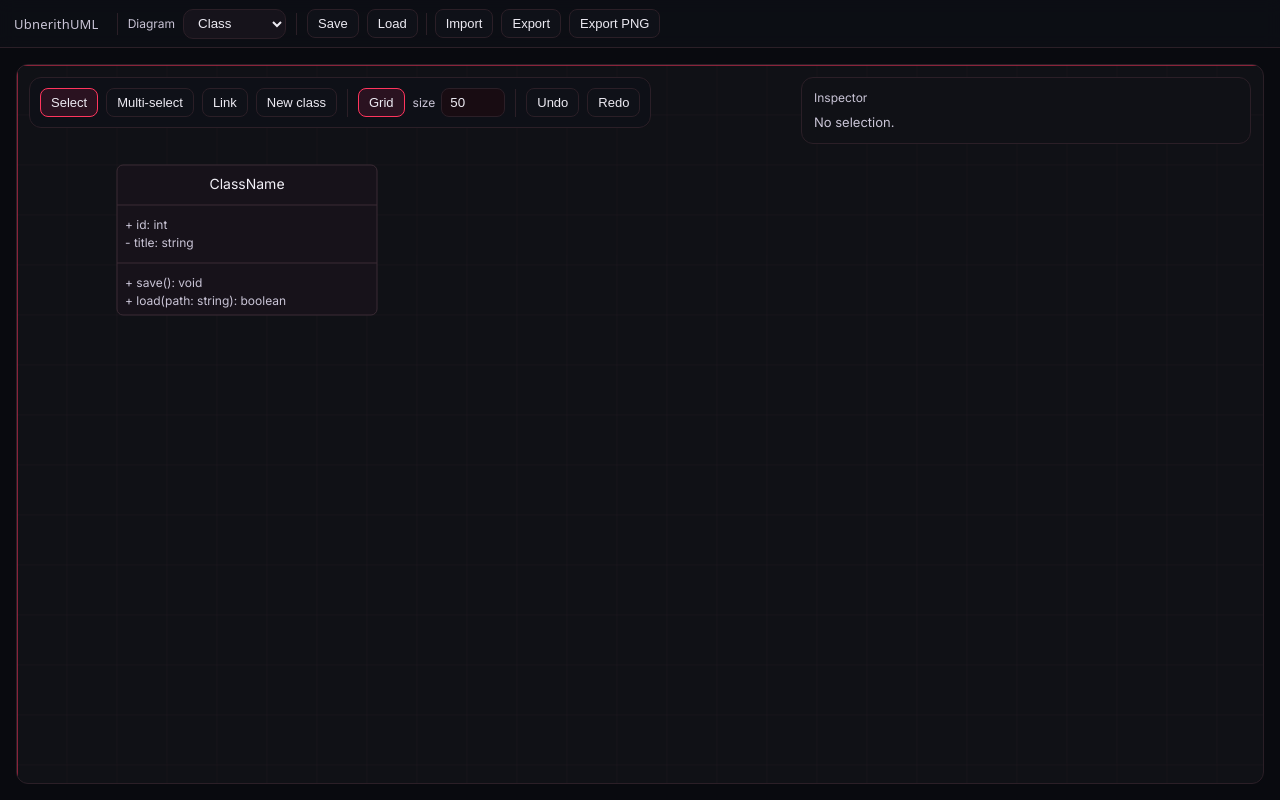
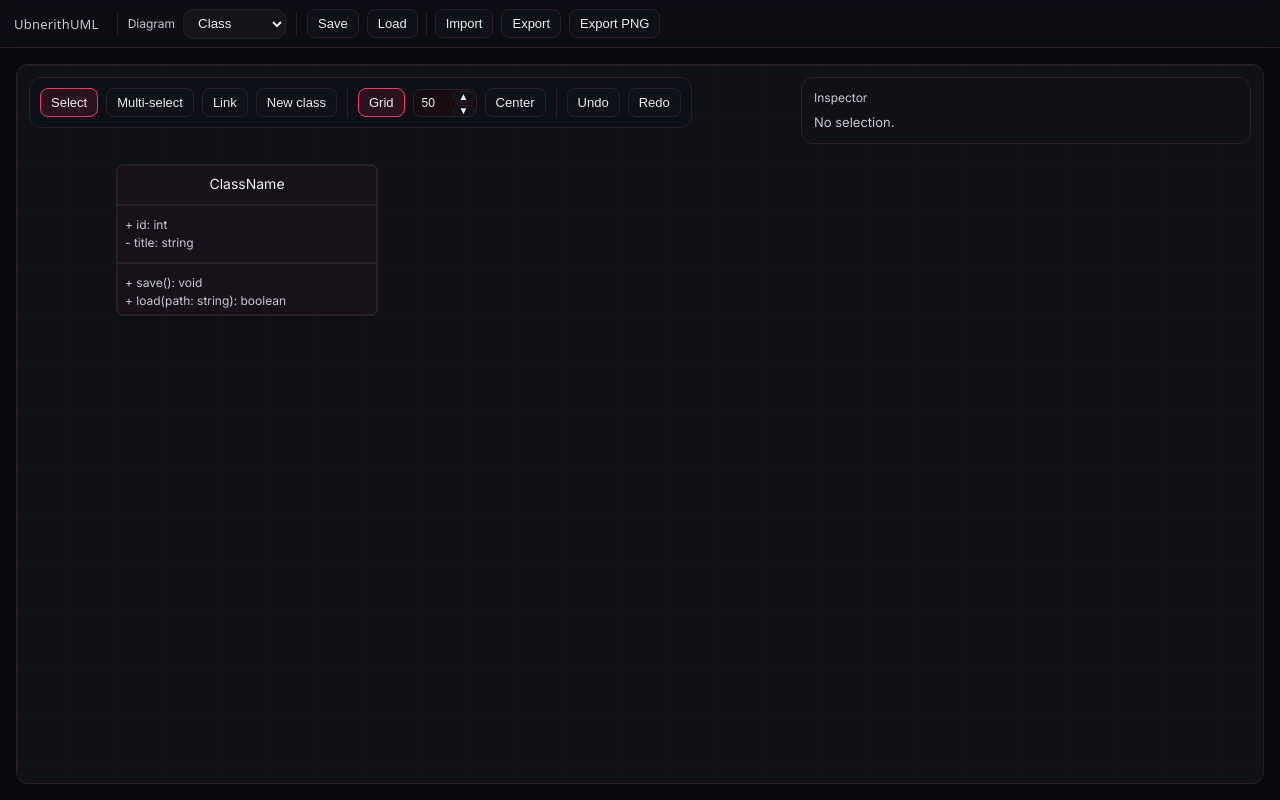
Before and after one commit to riphyr/UML-Software, a React (Vite) app in the folder app/: page / in a window 1280 px wide. Built offline with nearby package versions, Linux system fonts and the light colour scheme.

Commit message:
Fix hotbar & export mode

```diff
--- a/app/src/components/DiagramCanvas.tsx
+++ b/app/src/components/DiagramCanvas.tsx
@@ -356,6 +356,7 @@ function ClassDiagramSurface(p: SurfaceProps) {
                     grid={state.grid}
                     toggleGrid={() => state.setGrid((g) => ({ ...g, enabled: !g.enabled }))}
                     setGridSize={(n) => state.setGrid((g) => ({ ...g, size: Math.max(10, Math.round(n)) }))}
+                    recenter={() => cameraApi.setCamera({ x: 0, y: 0, scale: 1 })}
                     undo={() => undoApi.undo()}
                     redo={() => undoApi.redo()}
                 />
@@ -431,13 +432,14 @@ function ClassDiagramSurface(p: SurfaceProps) {
 
                     <g transform={`translate(${cameraApi.camera.x}, ${cameraApi.camera.y}) scale(${cameraApi.camera.scale})`}>
                         <Grid
-                            width={2000}
-                            height={2000}
+                            width={0}
+                            height={0}
                             scale={cameraApi.camera.scale}
                             enabled={state.grid.enabled}
                             base={state.grid.size}
+                            extent={200000}
                         />
-                        <Axes />
+                        <Axes scale={cameraApi.camera.scale} extent={200000} />
 
                         <RelationLayer
                             relations={state.relations}
--- a/app/src/components/activity/ActivityToolbar.tsx
+++ b/app/src/components/activity/ActivityToolbar.tsx
@@ -1,41 +1,136 @@
-import React from "react";
+import ToolbarButton from "../ui/toolbar/ToolbarButton";
+import NumberSpinner from "../ui/toolbar/NumberSpinner";
 import type { ActivityMode } from "./canvas/useActivityState";
-
-function Btn(p: { active?: boolean; onClick: () => void; children: React.ReactNode }) {
-    return (
-        <button
-            onClick={p.onClick}
-            style={{
-                padding: "6px 10px",
-                borderRadius: 10,
-                border: `1px solid ${p.active ? "var(--accent)" : "var(--border)"}`,
-                background: "#101116",
-                color: "#eceaf2",
-                fontSize: 12,
-                cursor: "pointer",
-            }}
-        >
-            {p.children}
-        </button>
-    );
-}
 
 export default function ActivityToolbar(p: {
     mode: ActivityMode;
     setMode: (m: ActivityMode) => void;
+
+    grid: { enabled: boolean; size: number };
+    toggleGrid: () => void;
+    setGridSize: (n: number) => void;
+    recenter: () => void;
+
     undo: () => void;
     redo: () => void;
 }) {
     return (
-        <div style={{ position: "absolute", top: 12, left: 12, zIndex: 10, display: "flex", gap: 8, flexWrap: "wrap" }}>
-            <Btn active={p.mode === "select"} onClick={() => p.setMode("select")}>Select</Btn>
-            <Btn active={p.mode === "addInitial"} onClick={() => p.setMode("addInitial")}>Initial</Btn>
-            <Btn active={p.mode === "addAction"} onClick={() => p.setMode("addAction")}>Action</Btn>
-            <Btn active={p.mode === "addDecision"} onClick={() => p.setMode("addDecision")}>Decision</Btn>
-            <Btn active={p.mode === "addFinal"} onClick={() => p.setMode("addFinal")}>Final</Btn>
-            <Btn active={p.mode === "linkControl"} onClick={() => p.setMode("linkControl")}>Link</Btn>
-            <Btn onClick={p.undo}>Undo</Btn>
-            <Btn onClick={p.redo}>Redo</Btn>
+        <div
+            style={{
+                position: "absolute",
+                top: 12,
+                left: 12,
+                display: "flex",
+                gap: 10,
+                alignItems: "center",
+                padding: 10,
+                borderRadius: 12,
+                border: "1px solid #2b1f27",
+                background: "rgba(15, 17, 24, 0.85)",
+                backdropFilter: "blur(6px)",
+                zIndex: 10,
+                flexWrap: "wrap",
+            }}
+        >
+            {/* Main tools */}
+            <div style={{ display: "flex", gap: 8, flexWrap: "wrap" }}>
+                <ToolbarButton active={p.mode === "select"} title="Select (V)" onClick={() => p.setMode("select")}>
+                    Select
+                </ToolbarButton>
+
+                <ToolbarButton
+                    active={p.mode === "linkControl"}
+                    title="Control flow link (L)"
+                    onClick={() => p.setMode("linkControl")}
+                >
+                    Link
+                </ToolbarButton>
+
+                <ToolbarButton
+                    active={p.mode === "linkObject"}
+                    title="Object flow link (Shift+L)"
+                    onClick={() => p.setMode("linkObject")}
+                >
+                    Obj link
+                </ToolbarButton>
+            </div>
+
+            <div style={{ width: 1, height: 28, background: "#2b1f27" }} />
+
+            {/* Node creation */}
+            <div style={{ display: "flex", gap: 8, flexWrap: "wrap" }}>
+                <ToolbarButton active={p.mode === "addAction"} title="Add Action (A)" onClick={() => p.setMode("addAction")}>
+                    Action
+                </ToolbarButton>
+                <ToolbarButton
+                    active={p.mode === "addDecision"}
+                    title="Add Decision (D)"
+                    onClick={() => p.setMode("addDecision")}
+                >
+                    Decision
+                </ToolbarButton>
+                <ToolbarButton active={p.mode === "addMerge"} title="Add Merge (E)" onClick={() => p.setMode("addMerge")}>
+                    Merge
+                </ToolbarButton>
+                <ToolbarButton active={p.mode === "addFork"} title="Add Fork (F)" onClick={() => p.setMode("addFork")}>
+                    Fork
+                </ToolbarButton>
+                <ToolbarButton active={p.mode === "addJoin"} title="Add Join (J)" onClick={() => p.setMode("addJoin")}>
+                    Join
+                </ToolbarButton>
+                <ToolbarButton
+                    active={p.mode === "addObject"}
+                    title="Add Object (O)"
+                    onClick={() => p.setMode("addObject")}
+                >
+                    Object
+                </ToolbarButton>
+                <ToolbarButton
+                    active={p.mode === "addInitial"}
+                    title="Add Initial (I)"
+                    onClick={() => p.setMode("addInitial")}
+                >
+                    Initial
+                </ToolbarButton>
+                <ToolbarButton active={p.mode === "addFinal"} title="Add Final (X)" onClick={() => p.setMode("addFinal")}>
+                    Final
+                </ToolbarButton>
+            </div>
+
+            <div style={{ width: 1, height: 28, background: "#2b1f27" }} />
+
+            {/* Grid */}
+            <div style={{ display: "flex", gap: 8, alignItems: "center" }}>
+                <ToolbarButton active={p.grid.enabled} title="Toggle grid (G)" onClick={p.toggleGrid}>
+                    Grid
+                </ToolbarButton>
+
+                <label style={{ display: "flex", gap: 6, alignItems: "center", color: "#c9c4d6", fontSize: 12 }}>
+                    size
+                    <NumberSpinner
+                        value={p.grid.size}
+                        min={10}
+                        step={10}
+                        onChange={(v) => p.setGridSize(Math.max(4, Math.floor(v)))}
+                    />
+                </label>
+
+                <ToolbarButton title="Recenter view" onClick={p.recenter}>
+                    Center
+                </ToolbarButton>
+            </div>
+
+            <div style={{ width: 1, height: 28, background: "#2b1f27" }} />
+
+            {/* Undo/redo */}
+            <div style={{ display: "flex", gap: 8 }}>
+                <ToolbarButton title="Undo (Ctrl+Z)" onClick={p.undo}>
+                    Undo
+                </ToolbarButton>
+                <ToolbarButton title="Redo (Ctrl+Y / Ctrl+Shift+Z)" onClick={p.redo}>
+                    Redo
+                </ToolbarButton>
+            </div>
         </div>
     );
 }
--- a/app/src/components/activity/canvas/ActivityAxes.tsx
+++ b/app/src/components/activity/canvas/ActivityAxes.tsx
@@ -1,8 +1,11 @@
-export default function ActivityAxes(p: { scale: number }) {
+export default function ActivityAxes(p: { scale: number; extent?: number }) {
+    const extent = p.extent ?? 200000;
+    const sw = 2 / p.scale;
+
     return (
-        <g>
-            <line x1={0} y1={0} x2={2000} y2={0} stroke="rgba(255,255,255,0.08)" strokeWidth={2 / p.scale} />
-            <line x1={0} y1={0} x2={0} y2={2000} stroke="rgba(255,255,255,0.08)" strokeWidth={2 / p.scale} />
+        <g pointerEvents="none">
+            <line x1={-extent} y1={0} x2={extent} y2={0} stroke="rgba(255,255,255,0.08)" strokeWidth={sw} />
+            <line x1={0} y1={-extent} x2={0} y2={extent} stroke="rgba(255,255,255,0.08)" strokeWidth={sw} />
         </g>
     );
 }
--- a/app/src/components/activity/canvas/ActivityGrid.tsx
+++ b/app/src/components/activity/canvas/ActivityGrid.tsx
@@ -1,47 +1,38 @@
-import React from "react";
-
 export default function ActivityGrid(p: {
-    width: number;
-    height: number;
     scale: number;
     enabled: boolean;
     base: number;
+    extent?: number; // half-size in world units
 }) {
     if (!p.enabled) return null;
 
-    const step = p.base;
-    const w = p.width;
-    const h = p.height;
+    const step = Math.max(4, Math.round(p.base));
+    const extent = p.extent ?? 200000; // very large world area
 
-    const lines: React.ReactNode[] = [];
+    // Per-step id avoids pattern collisions if we change the grid size.
+    const patternId = `activity-grid-${step}`;
+    const sw = 1 / p.scale;
 
-    for (let x = 0; x <= w; x += step) {
-        lines.push(
-            <line
-                key={`vx${x}`}
-                x1={x}
-                y1={0}
-                x2={x}
-                y2={h}
-                stroke="rgba(255,255,255,0.04)"
-                strokeWidth={1 / p.scale}
+    return (
+        <g pointerEvents="none">
+            <defs>
+                <pattern id={patternId} width={step} height={step} patternUnits="userSpaceOnUse">
+                    <path
+                        d={`M ${step} 0 L 0 0 0 ${step}`}
+                        fill="none"
+                        stroke="rgba(255,255,255,0.04)"
+                        strokeWidth={sw}
+                    />
+                </pattern>
+            </defs>
+
+            <rect
+                x={-extent}
+                y={-extent}
+                width={extent * 2}
+                height={extent * 2}
+                fill={`url(#${patternId})`}
             />
-        );
-    }
-
-    for (let y = 0; y <= h; y += step) {
-        lines.push(
-            <line
-                key={`hy${y}`}
-                x1={0}
-                y1={y}
-                x2={w}
-                y2={y}
-                stroke="rgba(255,255,255,0.04)"
-                strokeWidth={1 / p.scale}
-            />
-        );
-    }
-
-    return <g>{lines}</g>;
+        </g>
+    );
 }
--- a/app/src/components/activity/canvas/useActivityCamera.ts
+++ b/app/src/components/activity/canvas/useActivityCamera.ts
@@ -33,11 +33,15 @@ export function useActivityCamera(svgRef: React.RefObject<SVGSVGElement | null>)
         });
     }
 
-    function onMouseDown(e: React.MouseEvent) {
-        if (e.button !== 1) return; // middle mouse
+    function beginPan(e: React.MouseEvent) {
         const rect = svgRef.current?.getBoundingClientRect();
         if (!rect) return;
         panRef.current = { active: true, sx: e.clientX, sy: e.clientY, cx: camera.x, cy: camera.y };
+    }
+
+    function onMouseDown(e: React.MouseEvent) {
+        if (e.button !== 1) return; // middle mouse
+        beginPan(e);
     }
 
     function onMouseMove(e: React.MouseEvent) {
@@ -51,5 +55,5 @@ export function useActivityCamera(svgRef: React.RefObject<SVGSVGElement | null>)
         panRef.current.active = false;
     }
 
-    return { camera, setCamera, onWheel, onMouseDown, onMouseMove, onMouseUp, isPanning: panRef.current.active };
+    return { camera, setCamera, onWheel, onMouseDown, onMouseMove, onMouseUp, beginPan, isPanning: panRef.current.active };
 }
--- a/app/src/components/canvas/Axes.tsx
+++ b/app/src/components/canvas/Axes.tsx
@@ -1,9 +1,12 @@
-export default function Axes() {
+export default function Axes(p: { scale?: number; extent?: number } = {}) {
+    const extent = p.extent ?? 200000;
+    const scale = p.scale ?? 1;
+    const sw = 1 / scale;
+
     return (
-        <g data-export="ignore">
-            <line x1={-5000} y1={0} x2={5000} y2={0} stroke="#ff355d" strokeWidth={1} />
-            <line x1={0} y1={-5000} x2={0} y2={5000} stroke="#ff355d" strokeWidth={1} />
-            <circle cx={0} cy={0} r={4} fill="#ff355d" />
+        <g data-export="ignore" pointerEvents="none">
+            <line x1={-extent} y1={0} x2={extent} y2={0} stroke="rgba(255,255,255,0.08)" strokeWidth={sw} />
+            <line x1={0} y1={-extent} x2={0} y2={extent} stroke="rgba(255,255,255,0.08)" strokeWidth={sw} />
         </g>
     );
 }
--- a/app/src/components/canvas/Grid.tsx
+++ b/app/src/components/canvas/Grid.tsx
@@ -1,53 +1,39 @@
 type Props = {
-    width: number;
-    height: number;
+    width: number;   // conservé pour compat, non utilisé
+    height: number;  // conservé pour compat, non utilisé
     scale: number;
     enabled?: boolean;
     base?: number;
+    extent?: number; // NEW
 };
 
-export default function Grid({ width, height, scale, enabled = true, base = 50 }: Props) {
+export default function Grid({ scale, enabled = true, base = 50, extent = 200000 }: Props) {
     if (!enabled) return null;
 
     const BASE = base;
     const step = BASE * Math.pow(2, Math.floor(Math.log2(1 / scale)));
 
-    const linesX = Math.ceil(width / step);
-    const linesY = Math.ceil(height / step);
+    // stroke constant on screen
+    const sw = 1 / scale;
+
+    const patternId = `uml-grid-${BASE}-${Math.round(step)}`;
 
     const opacity = scale < 0.6 ? 0.15 : 0.3;
 
-    const lines = [];
+    return (
+        <g data-export="ignore" pointerEvents="none" opacity={opacity}>
+            <defs>
+                <pattern id={patternId} width={step} height={step} patternUnits="userSpaceOnUse">
+                    <path
+                        d={`M ${step} 0 L 0 0 0 ${step}`}
+                        fill="none"
+                        stroke="#2b1f27"
+                        strokeWidth={sw}
+                    />
+                </pattern>
+            </defs>
 
-    for (let i = -linesX; i <= linesX; i++) {
-        lines.push(
-            <line
-                key={`x-${i}`}
-                x1={i * step}
-                y1={-linesY * step}
-                x2={i * step}
-                y2={linesY * step}
-                stroke="#2b1f27"
-                strokeWidth={1}
-                opacity={opacity}
-            />
-        );
-    }
-
-    for (let j = -linesY; j <= linesY; j++) {
-        lines.push(
-            <line
-                key={`y-${j}`}
-                x1={-linesX * step}
-                y1={j * step}
-                x2={linesX * step}
-                y2={j * step}
-                stroke="#2b1f27"
-                strokeWidth={1}
-                opacity={opacity}
-            />
-        );
-    }
-
-    return <g data-export="ignore">{lines}</g>;
+            <rect x={-extent} y={-extent} width={extent * 2} height={extent * 2} fill={`url(#${patternId})`} />
+        </g>
+    );
 }
--- /dev/null
+++ b/app/src/components/ui/toolbar/NumberSpinner.tsx
@@ -0,0 +1,88 @@
+import ToolbarButton from "./ToolbarButton";
+
+export default function NumberSpinner(p: {
+    value: number;
+    onChange: (v: number) => void;
+    min?: number;
+    step?: number;
+    width?: number;
+}) {
+    const min = p.min ?? -Infinity;
+    const step = p.step ?? 1;
+    const w = p.width ?? 64;
+
+    const set = (v: number) => p.onChange(Math.max(min, v));
+
+    return (
+        <div style={{ position: "relative", width: w }}>
+            <input
+                type="number"
+                value={p.value}
+                step={step}
+                min={Number.isFinite(min) ? min : undefined}
+                onChange={(e) => {
+                    const n = Number(e.target.value);
+                    if (Number.isFinite(n)) set(n);
+                }}
+                style={{
+                    width: "100%",
+                    padding: "6px 28px 6px 8px", // right padding for buttons
+                    borderRadius: 8,
+                    border: "1px solid #2b1f27",
+                    background: "#180c12",
+                    color: "#eceaf2",
+                    outline: "none",
+                    fontSize: 12,
+                }}
+            />
+
+            <div
+                style={{
+                    position: "absolute",
+                    top: 2,
+                    right: 2,
+                    bottom: 2,
+                    width: 22,
+                    display: "flex",
+                    flexDirection: "column",
+                    gap: 2,
+                }}
+            >
+                <ToolbarButton
+                    title="Increase"
+                    onClick={() => set(p.value + step)}
+                    style={{
+                        padding: 0,
+                        minWidth: 0,
+                        height: "50%",
+                        borderRadius: 6,
+                        display: "flex",
+                        alignItems: "center",
+                        justifyContent: "center",
+                        lineHeight: 1,
+                        fontSize: 10,
+                    }}
+                >
+                    ▲
+                </ToolbarButton>
+                <ToolbarButton
+                    title="Decrease"
+                    onClick={() => set(p.value - step)}
+                    style={{
+                        padding: 0,
+                        minWidth: 0,
+                        height: "50%",
+                        borderRadius: 6,
+                        display: "flex",
+                        alignItems: "center",
+                        justifyContent: "center",
+                        lineHeight: 1,
+                        fontSize: 10,
+                    }}
+                >
+                    ▼
+                </ToolbarButton>
+            </div>
+        </div>
+    );
+}
--- a/app/src/components/ui/toolbar/Toolbar.tsx
+++ b/app/src/components/ui/toolbar/Toolbar.tsx
@@ -1,4 +1,5 @@
 import ToolbarButton from "./ToolbarButton";
+import NumberSpinner from "./NumberSpinner";
 import type { EditorMode, GridState } from "../../../model/ui";
 
 export default function Toolbar(p: {
@@ -11,6 +12,8 @@ export default function Toolbar(p: {
 
     undo: () => void;
     redo: () => void;
+
+    recenter: () => void;
 }) {
     return (
         <div
@@ -55,24 +58,16 @@ export default function Toolbar(p: {
                     Grid
                 </ToolbarButton>
 
-                <label style={{ display: "flex", gap: 6, alignItems: "center", color: "#c9c4d6", fontSize: 12 }}>
-                    size
-                    <input
-                        type="number"
-                        value={p.grid.size}
-                        min={10}
-                        step={10}
-                        onChange={(e) => p.setGridSize(Number(e.target.value) || 10)}
-                        style={{
-                            width: 64,
-                            padding: "6px 8px",
-                            borderRadius: 8,
-                            border: "1px solid #2b1f27",
-                            background: "#180c12",
-                            color: "#eceaf2",
-                        }}
-                    />
-                </label>
+                <NumberSpinner
+                    value={p.grid.size}
+                    min={10}
+                    step={10}
+                    onChange={(v) => p.setGridSize(Math.max(4, Math.floor(v)))}
+                />
+
+                <ToolbarButton title="Recenter view" onClick={p.recenter}>
+                    Center
+                </ToolbarButton>
             </div>
 
             <div style={{ width: 1, height: 28, background: "#2b1f27" }} />
--- a/app/src/components/ui/toolbar/ToolbarButton.tsx
+++ b/app/src/components/ui/toolbar/ToolbarButton.tsx
@@ -1,10 +1,12 @@
-import type { ReactNode } from "react";
+import type { CSSProperties, ReactNode } from "react";
 
 export default function ToolbarButton(p: {
     active?: boolean;
     title: string;
     onClick: () => void;
     children: ReactNode;
+    style?: CSSProperties;
+    disabled?: boolean;
 }) {
     const bg = p.active ? "#2a1220" : "#0f1118";
     const border = p.active ? "#ff355d" : "#2b1f27";
@@ -14,6 +16,7 @@ export default function ToolbarButton(p: {
             type="button"
             title={p.title}
             onClick={p.onClick}
+            disabled={p.disabled}
             style={{
                 padding: "6px 10px",
                 borderRadius: 8,
@@ -21,8 +24,10 @@ export default function ToolbarButton(p: {
                 background: bg,
                 color: "#eceaf2",
                 fontSize: 13,
-                cursor: "pointer",
+                cursor: p.disabled ? "not-allowed" : "pointer",
                 userSelect: "none",
+                opacity: p.disabled ? 0.55 : 1,
+                ...p.style,
             }}
         >
             {p.children}
--- a/app/src/index.css
+++ b/app/src/index.css
@@ -79,3 +79,14 @@ html, body, #root {
 .uml-inspector::-webkit-scrollbar-corner {
     background: transparent;
 }
+
+/* Hide native number spinners */
+input[type="number"]::-webkit-inner-spin-button,
+input[type="number"]::-webkit-outer-spin-button {
+    -webkit-appearance: none;
+    margin: 0;
+}
+input[type="number"] {
+    -moz-appearance: textfield;
+    appearance: textfield;
+}
```
Also changed, not shown: app/src/components/activity/ActivityDiagramSurface.tsx (+24 -12 lines).
